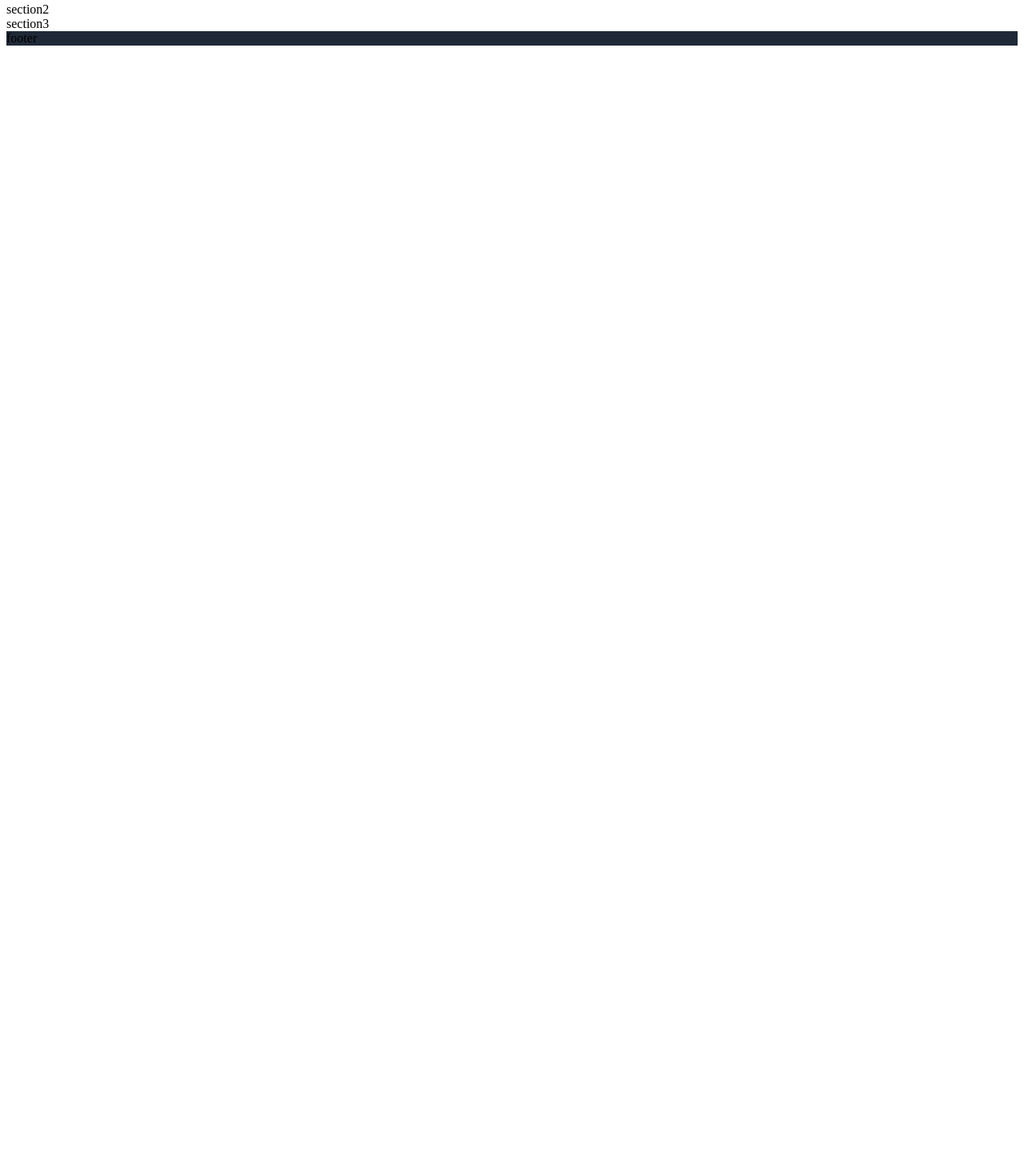
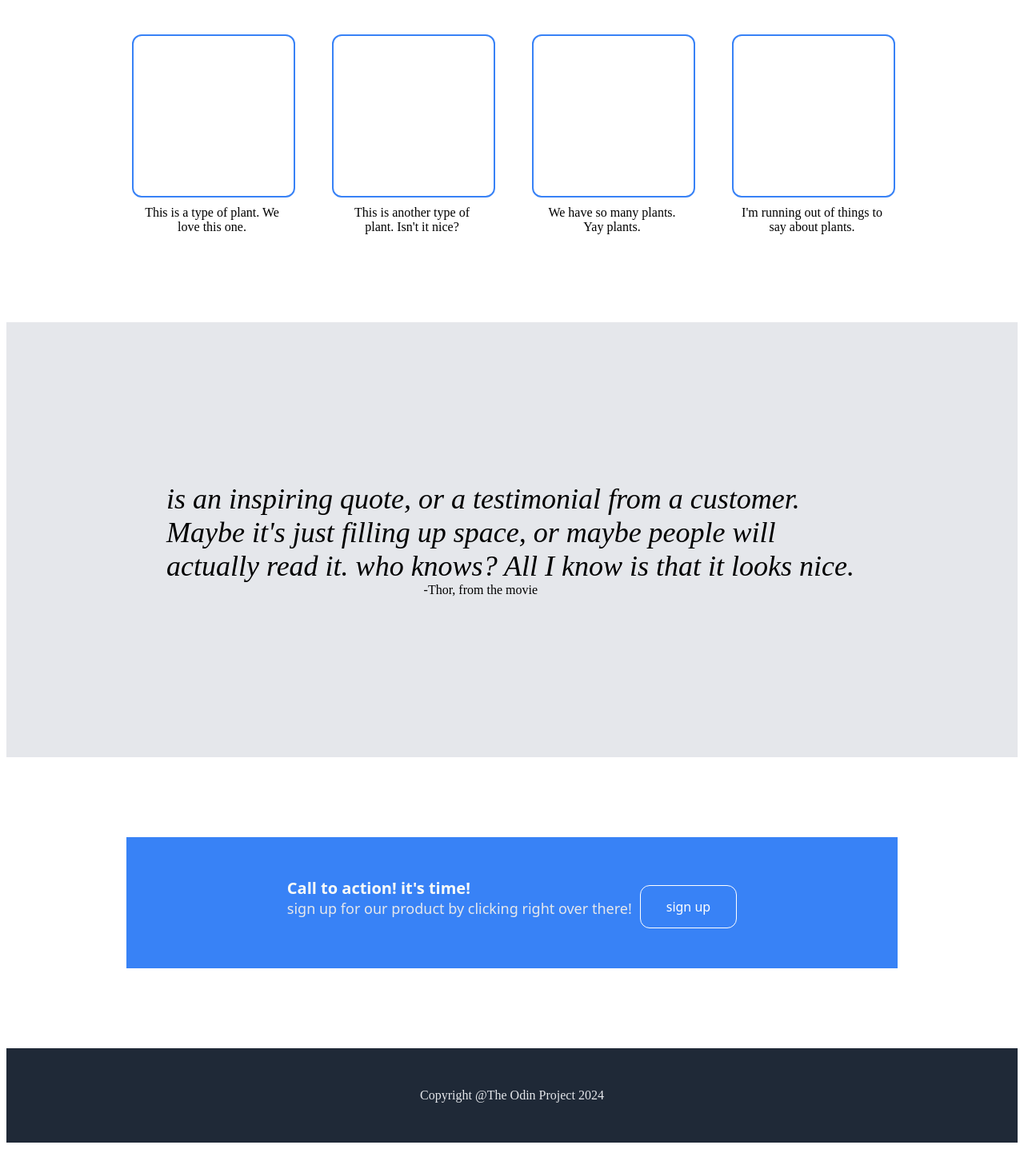
Before and after one commit to EliteCoder75/AwsomeLandingPage, a plain HTML site: page index.html in a window 1280 px wide. Shown: the part 868-2305 px from the top of the page at 80% size. Before the commit the page ends 933 px from the top, so only its background shows below. Drawn offline with Linux system fonts and the light colour scheme.

Commit message:
landing page finished

```diff
--- a/index.html
+++ b/index.html
@@ -50,13 +50,20 @@
         </div>
     </div>
     <div class="section2">
-        section2
+      <div class="text2"> is an inspiring quote, or a testimonial from a customer. Maybe it's just filling up space, or maybe people will actually read it. who knows? All I know is that it looks nice. </div>
+      <div class="author2"> -Thor, from the movie </div>
     </div>
     <div class="section3">
-        section3
+      <div class="container3-1">
+        <div class="title3">Call to action! it's time!</div>
+        <div class="description">sign up for our product by clicking right over there! </div>
+      </div>
+      <div class="container3-2">
+        <button class="signup1"> sign up </button>
+      </div>
     </div>
     <footer class="footer">
-        footer
+        <div class="copyright">Copyright @The Odin Project 2024</div>
     </footer>
 </body>
 </html>
--- a/style.css
+++ b/style.css
@@ -18,6 +18,7 @@ body {
     background: #1F2937;
     display: flex;
     justify-content: center;
+    padding: 100px;
 
 }
 
@@ -57,14 +58,42 @@ body {
 
   .section1 {
     flex: 1;
+    margin: 100px;
   }
 
   .section2 {
     flex: 1;
+    background-color: #E5E7EB;
+    display: flex;
+    flex-direction: column;
+    justify-content: center;
+    padding: 200px;
+    align-items: center;
+  }
+
+  .author2 {
+    align-self:flex-end;
+    margin-right: 400px;
+  }
+
+  .text2 {
+    font-size: 36px;
+    font-style: italic;
+    font-weight: 100;
   }
 
   .section3 {
     flex: 1;
+    background-color: #3882f6;
+    display: flex;
+    justify-content: center;
+    padding: 50px;
+    margin: 100px 150px;
+  }
+
+  .container3-2 {
+    display: flex;
+    align-items: center;
   }
 
   .bigcontainer {
@@ -90,7 +119,7 @@ body {
     color: #e5e7eb;
   }
 
-  .signup {
+  .signup , .signup1{
     color: white;
     background-color: #3882f6;
     border: #1F2937;
@@ -103,6 +132,10 @@ body {
     font-size: 18px;
     display: inline-block;
     font-size: 16px;
+  }
+  button.signup1 {
+    border: 1px solid white; /* Override border color */
+    margin-left: 10px;
   }
 
   .container2 {
@@ -143,3 +176,18 @@ body {
     text-align: center;
     margin: 10px;
   }
+
+  .title3 {
+    font-size: 20px;
+    font-weight: 900;
+    font-family: system-ui, -apple-system, BlinkMacSystemFont, 'Segoe UI', Roboto, Oxygen, Ubuntu, Cantarell, 'Open Sans', 'Helvetica Neue', sans-serif;
+    color: #f9faf8;
+  }
+
+  .copyright {
+    display: flex;
+    justify-content: center;
+    align-items: center ;
+    color: #E5E7EB;
+    padding: 50px;
+  }
```
